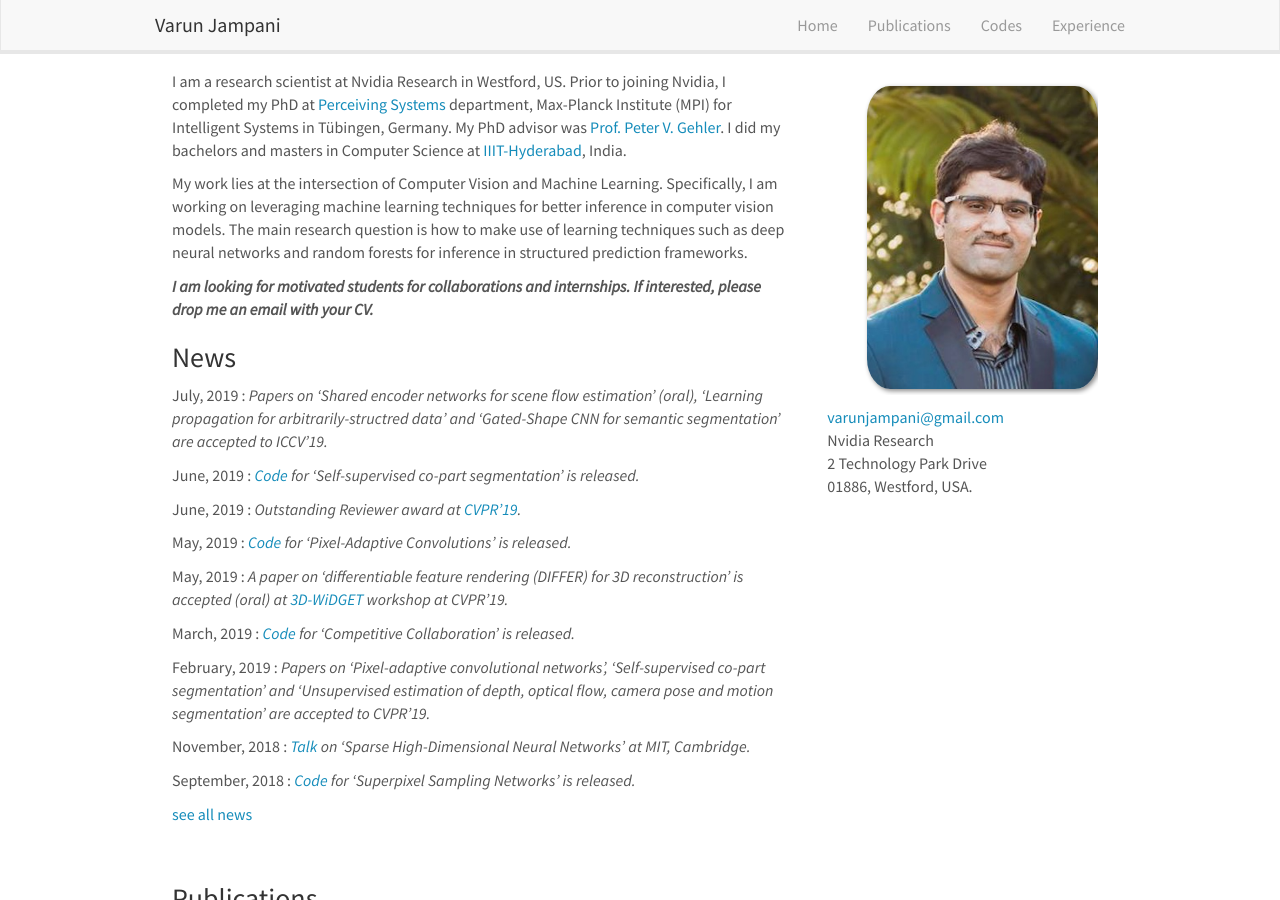
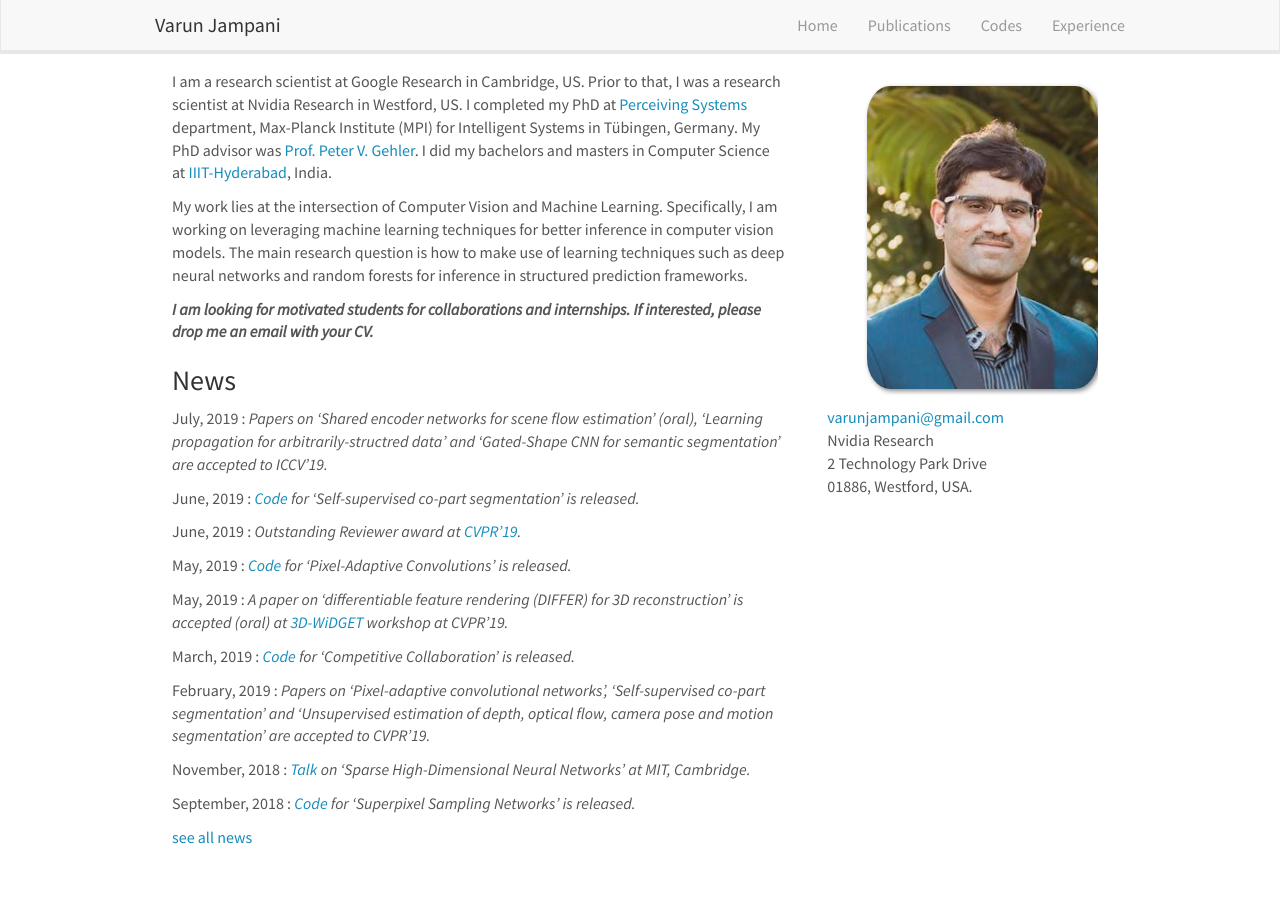
Before and after one commit to varunjampani/varunjampani.github.io, a Jekyll site: the page built from _pages/home.md, in a window 1280 px wide and 900 px high. Built offline with Jekyll 4.4.1, drawn with Linux system fonts in a browser that asks for light colours; nearby versions of some CDN libraries.

Commit message:
Update home.md

```diff
--- a/_pages/home.md
+++ b/_pages/home.md
@@ -12,7 +12,7 @@ permalink: /
 
 <div class="col-sm-8">
 
-I am a research scientist at Nvidia Research in Westford, US. Prior to joining Nvidia, I completed my PhD at [Perceiving Systems](https://ps.is.tuebingen.mpg.de) department, Max-Planck Institute (MPI) for Intelligent Systems in T&uuml;bingen, Germany. My PhD advisor was [Prof. Peter V. Gehler](http://files.is.tue.mpg.de/pgehler//).
+I am a research scientist at Google Research in Cambridge, US. Prior to that, I was a research scientist at Nvidia Research in Westford, US. I completed my PhD at [Perceiving Systems](https://ps.is.tuebingen.mpg.de) department, Max-Planck Institute (MPI) for Intelligent Systems in T&uuml;bingen, Germany. My PhD advisor was [Prof. Peter V. Gehler](http://files.is.tue.mpg.de/pgehler//).
 I did my bachelors and masters in Computer Science at [IIIT-Hyderabad](https://www.iiit.ac.in), India.
 
 My work lies at the intersection of Computer Vision and Machine Learning. Specifically, I am working on leveraging machine learning techniques for better inference in computer vision models. The main research question is how to make use of learning techniques such as deep neural networks and random forests for inference in structured prediction frameworks.
```
